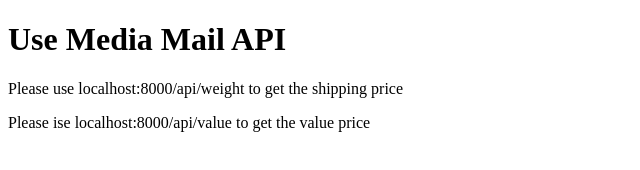
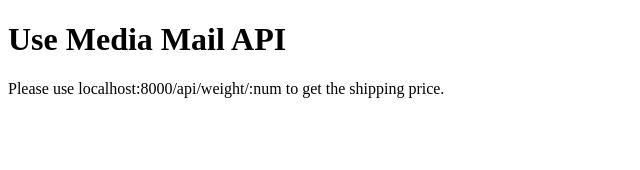
Before and after one commit to DavidRod1865/media-mail-api, a website: page index.html in a window 1280 px wide. Shown: the whole page, without its empty margins (0-640 px from the left). Drawn offline with Linux system fonts and the light colour scheme.

Commit message:
updated API

```diff
--- a/index.html
+++ b/index.html
@@ -8,7 +8,6 @@
 </head>
 <body>
     <h1>Use Media Mail API</h1>
-    <p>Please use localhost:8000/api/weight to get the shipping price</p>
-    <p>Please ise localhost:8000/api/value to get the value price</p>
+    <p>Please use localhost:8000/api/weight/:num to get the shipping price.</p>
 </body>
 </html>
```
Also changed, not shown: index.js (+2 -6 lines).
